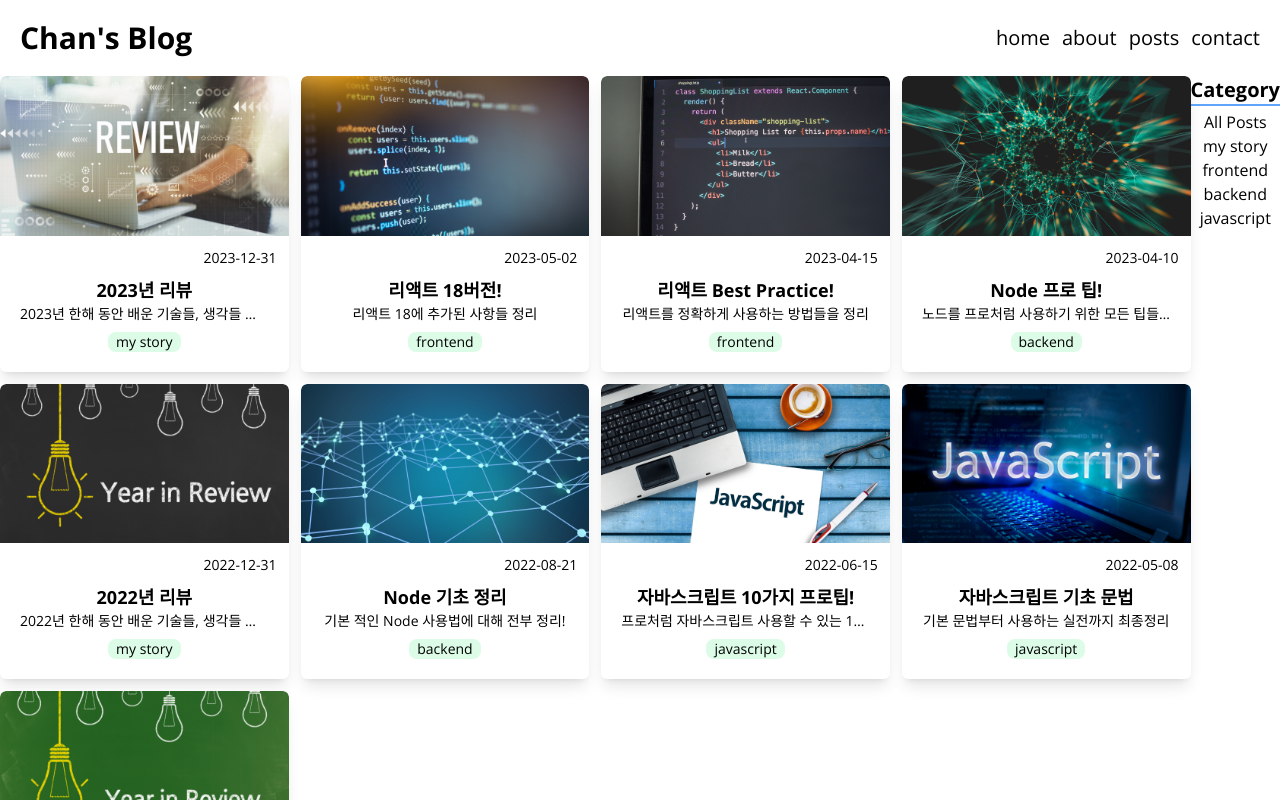
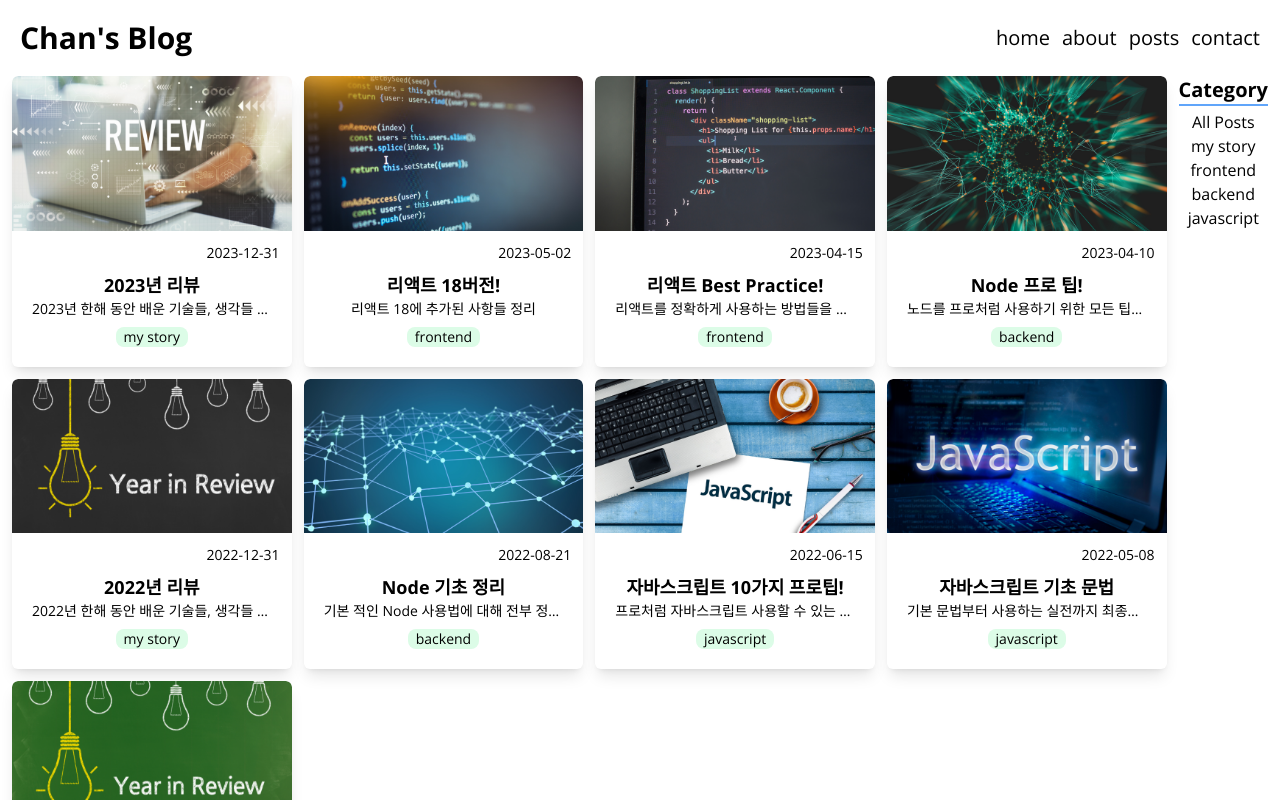
Before and after one commit to chen4023/blog-nextjs, a Next.js app: page /posts in a window 1280 px wide. Shown: the top 800 px of the page. Built offline with nearby package versions, Linux system fonts and the light colour scheme.

Commit message:
[style] post-page layout edit

```diff
--- a/src/components/Categories.tsx
+++ b/src/components/Categories.tsx
@@ -5,7 +5,7 @@ type Props = {
 
 export default function Categories({ categories, onClick }: Props) {
   return (
-    <section className="flex flex-col items-center">
+    <section className="flex flex-col items-center ml-3">
       <h2 className="text-xl font-bold border-b-2 border-blue-400 mb-1">
         Category
       </h2>
--- a/src/components/FilterablePosts.tsx
+++ b/src/components/FilterablePosts.tsx
@@ -19,7 +19,7 @@ export default function FilterablePosts({ posts, categories }: Props) {
       : posts.filter((post) => post.category === selected);
 
   return (
-    <section className="flex justify-around">
+    <section className="flex justify-around px-3">
       <ul className="grid grid-cols-1 sm:grid-cols-2 md:grid-cols-3 lg:grid-cols-4 gap-3">
         {filtered.map((post) => (
           <li key={post.path}>
```
